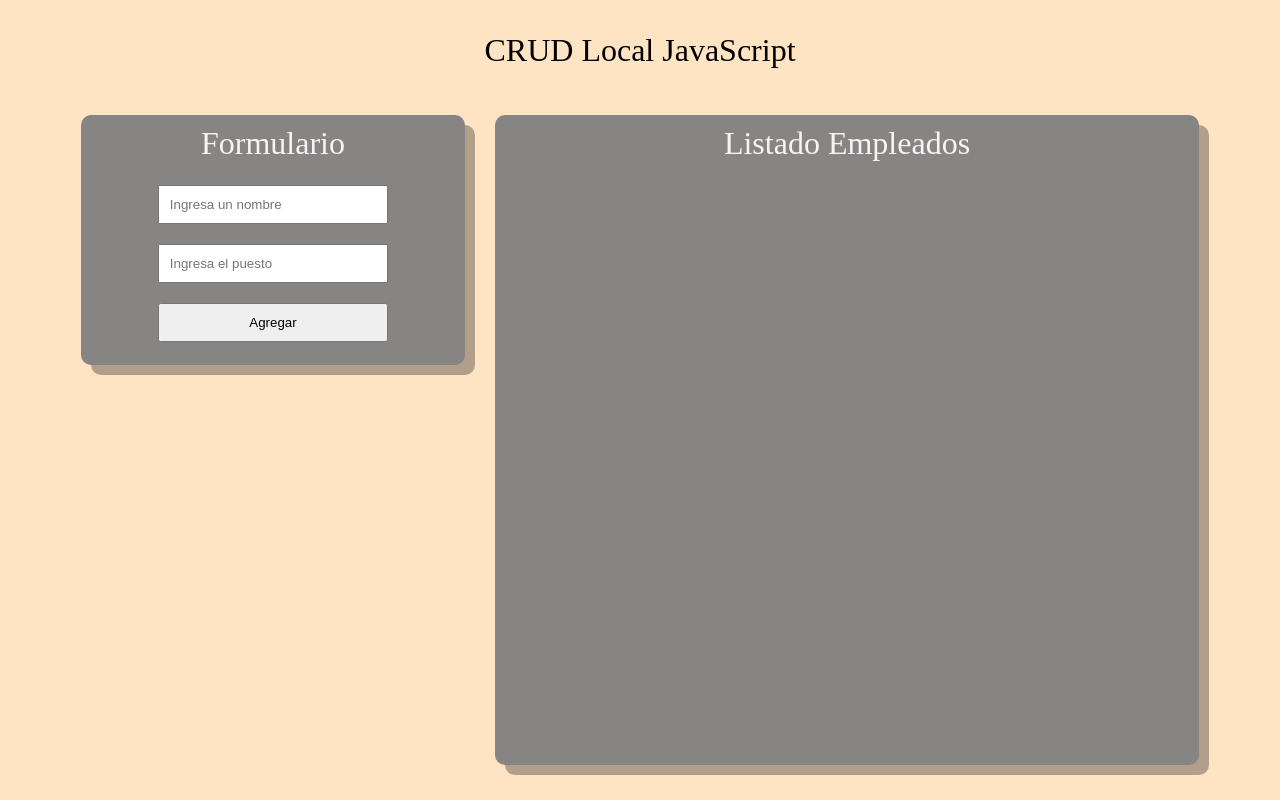
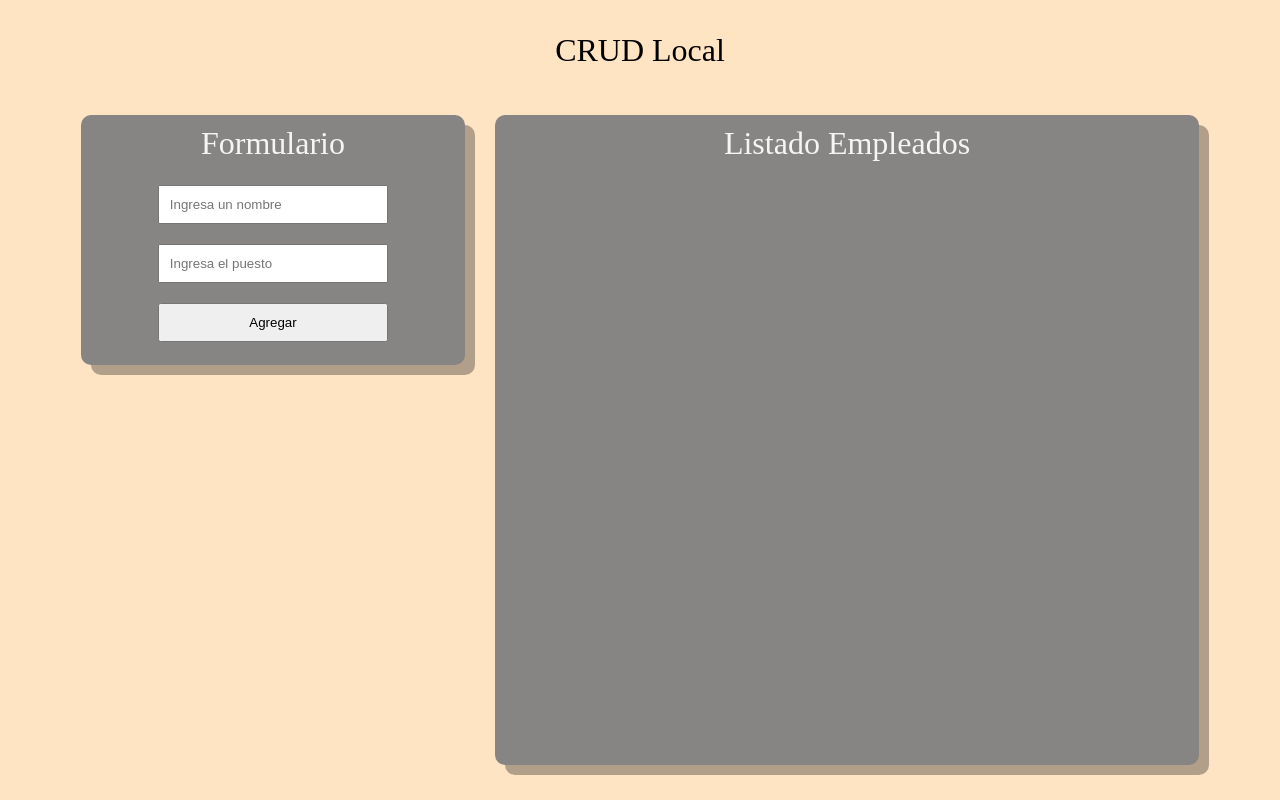
Before and after one commit to MrQuake29/CRUD, a plain HTML site: page index.html in a window 1280 px wide. Drawn offline with Linux system fonts and the light colour scheme.

Commit message:
Cambios index.html

```diff
--- a/index.html
+++ b/index.html
@@ -9,7 +9,7 @@
 </head>
 <body>
     <div class="div-titulo">
-        <h1>CRUD Local JavaScript</h1>
+        <h1>CRUD Local</h1>
     </div>
 
     <div class="contenedor">
```
